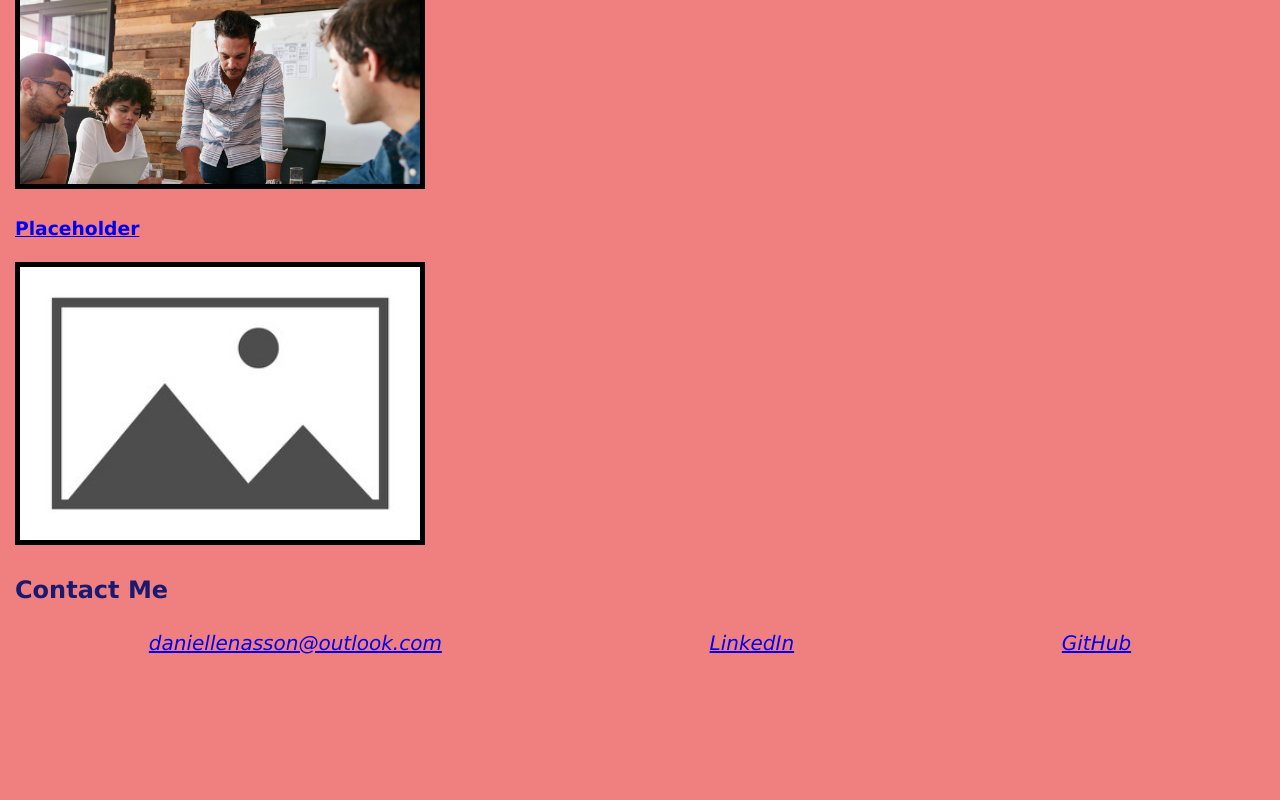
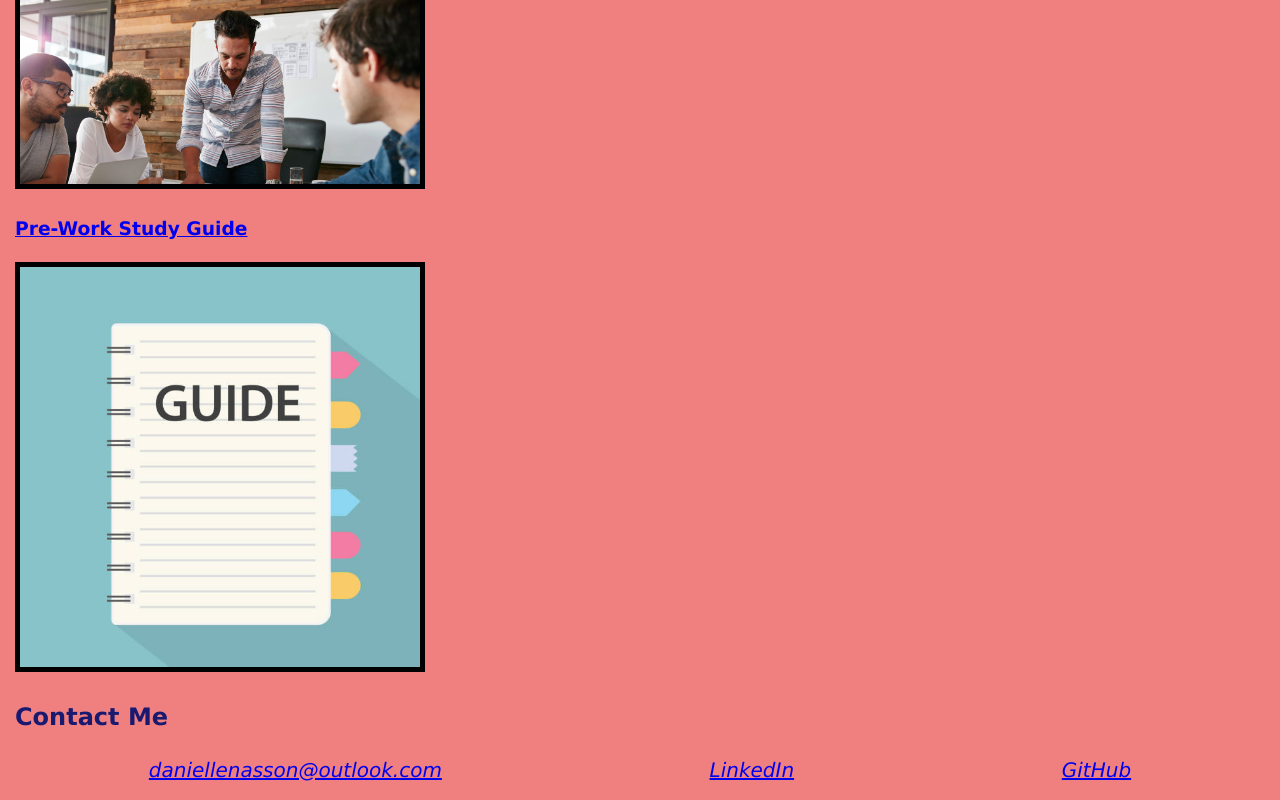
Before and after one commit to DNasson/ChallengeMod2, a plain HTML site: page index.html in a window 1280 px wide. Shown: the part 568-1368 px from the top of the page. Before the commit the page ends 1241 px from the top, so only its background shows below. Drawn offline with Linux system fonts and the light colour scheme.

Commit message:
"change placeholder to study guide"

```diff
--- a/index.html
+++ b/index.html
@@ -40,11 +40,11 @@
                     <img src=".assets/css/Horiseon-Start-Page.jpeg" alt="Horiseon Start Page">
                 </div>
             </a>
-            <a href="#" class="flex-item surf-report">
+            <a href="https://github.com/DNasson/prework-study-guide" class="flex-item surf-report">
                 <div>
-                    <h3>Placeholder</h3>
-                    <img src=".assets/css/Placeholder.jpg" alt="Placeholder image">
-                </div>
+                    <h3>Pre-Work Study Guide</h3>
+                    <img src=".assets/css/StudyGuide.jpg" alt="Study guide with colorful tabs">
+            </div>
             </a>
         </div>
     </section>
```
Also changed, not shown: .assets/css/StudyGuide.jpg (added).
